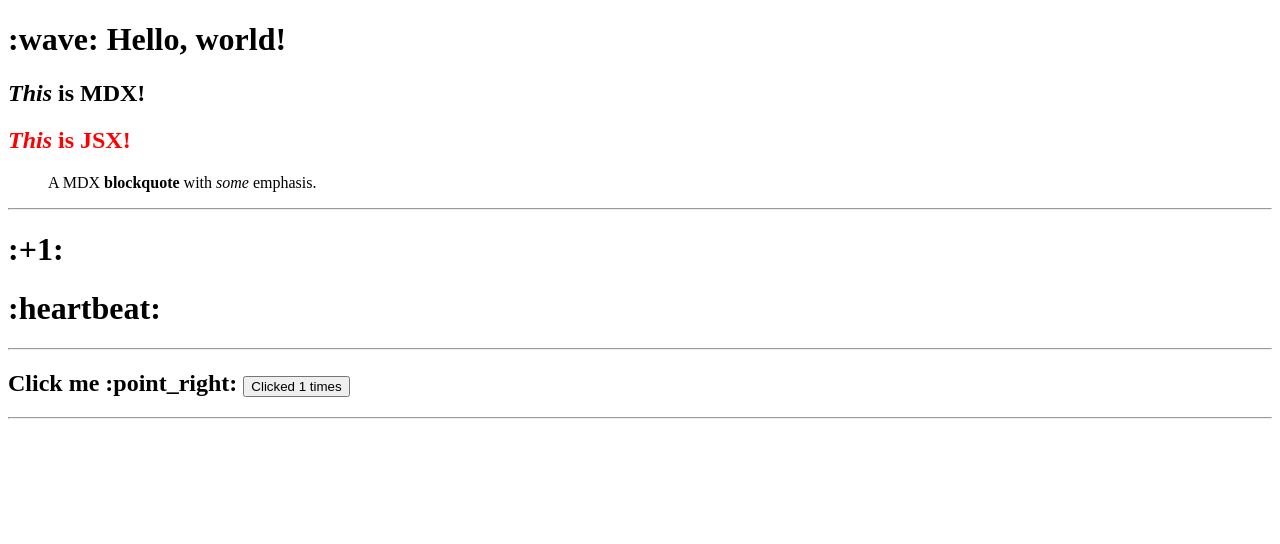
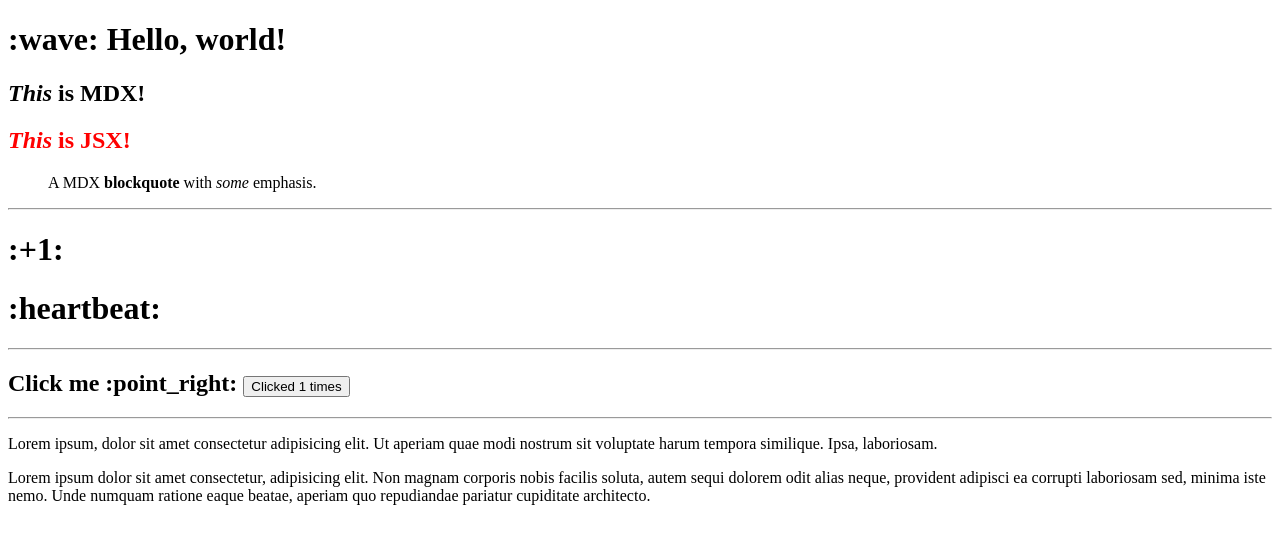
Before and after one commit to ZachScroggins/next-mdx, a Next.js app: page / in a window 1280 px wide. Shown: the top 544 px of the page. Built offline with nearby package versions, Linux system fonts and the light colour scheme.

Commit message:
tailwind

```diff
--- a/pages/index.mdx
+++ b/pages/index.mdx
@@ -32,3 +32,7 @@ export const Counter = () => {
 ## Click me :point_right: <Counter />
 
 ---
+
+Lorem ipsum, dolor sit amet consectetur adipisicing elit. Ut aperiam quae modi nostrum sit voluptate harum tempora similique. Ipsa, laboriosam.
+
+Lorem ipsum dolor sit amet consectetur, adipisicing elit. Non magnam corporis nobis facilis soluta, autem sequi dolorem odit alias neque, provident adipisci ea corrupti laboriosam sed, minima iste nemo. Unde numquam ratione eaque beatae, aperiam quo repudiandae pariatur cupiditate architecto.
```
